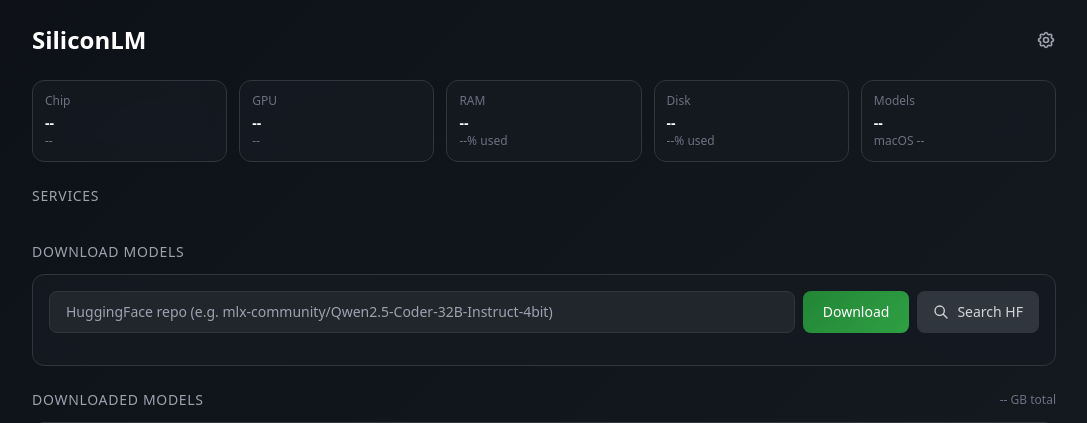
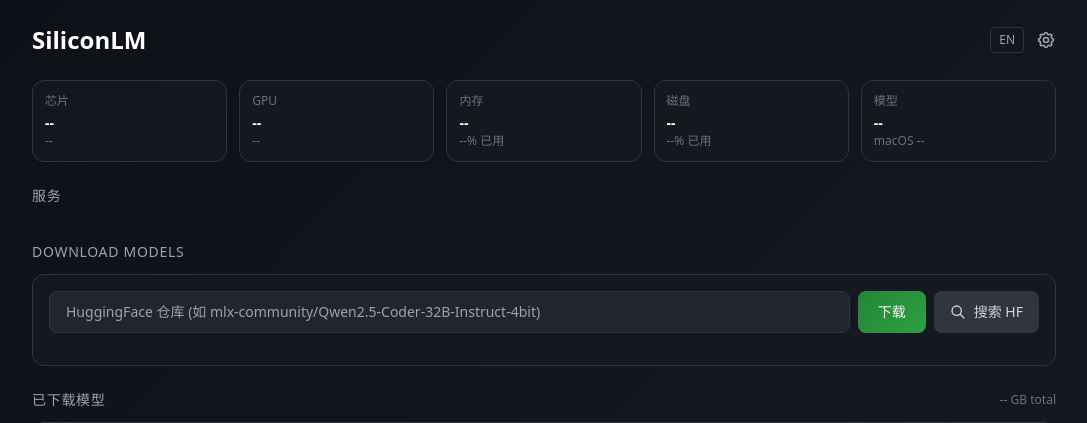
Before and after one commit to nxxxsooo/siliconlm, a Python web app: template templates/index.html in a window 1280 px wide. Shown: the top 423 px of the page, without its empty margins (96-1183 px from the left). Run offline with Jinja, Linux system fonts and the light colour scheme; the template is opened without the code that fills it, so the values that code supplies are empty; some libraries are stand-ins or nearby versions.

Commit message:
Add i18n support with Chinese/English toggle
- Language toggle button in header (EN/中文)
- Translations for all UI text (settings, stats, sections, buttons)
- Language preference saved to localStorage
- Dynamic translation via data-i18n attributes

```diff
--- a/templates/index.html
+++ b/templates/index.html
@@ -52,6 +52,7 @@
             <h1 class="text-2xl font-bold text-white">SiliconLM</h1>
             <div class="flex items-center gap-3">
                 <span id="refresh-indicator" class="text-xs text-gray-500"></span>
+                <button onclick="toggleLang()" class="text-gray-400 hover:text-white transition-colors text-xs font-medium px-2 py-1 rounded border border-dark-600 hover:border-dark-500" id="lang-toggle">EN</button>
                 <button onclick="toggleSettings()" class="text-gray-400 hover:text-white transition-colors" title="Settings">
                     <svg class="w-5 h-5" fill="none" stroke="currentColor" viewBox="0 0 24 24">
                         <path stroke-linecap="round" stroke-linejoin="round" stroke-width="2" d="M10.325 4.317c.426-1.756 2.924-1.756 3.35 0a1.724 1.724 0 002.573 1.066c1.543-.94 3.31.826 2.37 2.37a1.724 1.724 0 001.065 2.572c1.756.426 1.756 2.924 0 3.35a1.724 1.724 0 00-1.066 2.573c.94 1.543-.826 3.31-2.37 2.37a1.724 1.724 0 00-2.572 1.065c-.426 1.756-2.924 1.756-3.35 0a1.724 1.724 0 00-2.573-1.066c-1.543.94-3.31-.826-2.37-2.37a1.724 1.724 0 00-1.065-2.572c-1.756-.426-1.756-2.924 0-3.35a1.724 1.724 0 001.066-2.573c-.94-1.543.826-3.31 2.37-2.37.996.608 2.296.07 2.572-1.065z"></path>
@@ -64,28 +65,28 @@
         <!-- Settings Panel -->
         <div id="settings-panel" class="mb-6 hidden">
             <div class="card rounded-xl p-4">
-                <h2 class="text-sm font-medium text-gray-400 mb-4 uppercase tracking-wider">Settings</h2>
+                <h2 class="text-sm font-medium text-gray-400 mb-4 uppercase tracking-wider" data-i18n="settings">Settings</h2>
                 <div class="space-y-4">
                     <div>
-                        <label class="text-xs text-gray-500 block mb-1">Models Directory</label>
+                        <label class="text-xs text-gray-500 block mb-1" data-i18n="modelsDir">Models Directory</label>
                         <input type="text" id="settings-models-dir"
                                class="w-full bg-dark-700 border border-dark-600 rounded-lg px-3 py-2 text-sm focus:outline-none focus:border-accent">
                     </div>
                     <div>
-                        <label class="text-xs text-gray-500 block mb-1">Default Embedding Model</label>
+                        <label class="text-xs text-gray-500 block mb-1" data-i18n="defaultEmbedding">Default Embedding Model</label>
                         <select id="settings-embedding-model"
                                 class="w-full bg-dark-700 border border-dark-600 rounded-lg px-3 py-2 text-sm focus:outline-none focus:border-accent">
                             <option value="">Loading models...</option>
                         </select>
-                        <div class="text-xs text-gray-600 mt-1">Used when no model is specified in API requests</div>
+                        <div class="text-xs text-gray-600 mt-1" data-i18n="defaultEmbeddingHint">Used when no model is specified in API requests</div>
                     </div>
                     <div>
-                        <label class="text-xs text-gray-500 block mb-2">Services</label>
+                        <label class="text-xs text-gray-500 block mb-2" data-i18n="services">Services</label>
                         <div class="space-y-2" id="settings-services"></div>
                     </div>
                     <div class="flex gap-2">
-                        <button onclick="saveSettings()" class="btn-primary px-4 py-2 rounded-lg text-sm font-medium text-white">Save</button>
-                        <button onclick="toggleSettings()" class="bg-dark-600 hover:bg-dark-500 px-4 py-2 rounded-lg text-sm text-gray-300">Cancel</button>
+                        <button onclick="saveSettings()" class="btn-primary px-4 py-2 rounded-lg text-sm font-medium text-white" data-i18n="save">Save</button>
+                        <button onclick="toggleSettings()" class="bg-dark-600 hover:bg-dark-500 px-4 py-2 rounded-lg text-sm text-gray-300" data-i18n="cancel">Cancel</button>
                     </div>
                 </div>
             </div>
@@ -94,27 +95,27 @@
         <!-- System Stats -->
         <div class="grid grid-cols-2 md:grid-cols-5 gap-3 mb-6">
             <div class="card rounded-xl p-3">
-                <div class="text-xs text-gray-500 mb-1">Chip</div>
+                <div class="text-xs text-gray-500 mb-1" data-i18n="chip">Chip</div>
                 <div class="text-sm font-semibold text-white truncate" id="machine-chip">--</div>
                 <div class="text-xs text-gray-500" id="machine-cores">--</div>
             </div>
             <div class="card rounded-xl p-3">
-                <div class="text-xs text-gray-500 mb-1">GPU</div>
+                <div class="text-xs text-gray-500 mb-1" data-i18n="gpu">GPU</div>
                 <div class="text-sm font-semibold text-white" id="machine-gpu">--</div>
                 <div class="text-xs text-gray-500" id="machine-neural">--</div>
             </div>
             <div class="card rounded-xl p-3">
-                <div class="text-xs text-gray-500 mb-1">RAM</div>
+                <div class="text-xs text-gray-500 mb-1" data-i18n="ram">RAM</div>
                 <div class="text-sm font-semibold text-white"><span id="machine-ram">--</span></div>
-                <div class="text-xs text-gray-500"><span id="mem-percent">--%</span> used</div>
+                <div class="text-xs text-gray-500"><span id="mem-percent">--%</span> <span data-i18n="used">used</span></div>
             </div>
             <div class="card rounded-xl p-3">
-                <div class="text-xs text-gray-500 mb-1">Disk</div>
+                <div class="text-xs text-gray-500 mb-1" data-i18n="disk">Disk</div>
                 <div class="text-sm font-semibold text-white" id="disk-free">--</div>
-                <div class="text-xs text-gray-500"><span id="disk-percent">--%</span> used</div>
+                <div class="text-xs text-gray-500"><span id="disk-percent">--%</span> <span data-i18n="used">used</span></div>
             </div>
             <div class="card rounded-xl p-3">
-                <div class="text-xs text-gray-500 mb-1">Models</div>
+                <div class="text-xs text-gray-500 mb-1" data-i18n="models">Models</div>
                 <div class="text-sm font-semibold text-white" id="models-size">--</div>
                 <div class="text-xs text-gray-500">macOS <span id="machine-os">--</span></div>
             </div>
@@ -122,15 +123,15 @@
 
         <!-- Services -->
         <div class="mb-6">
-            <h2 class="text-sm font-medium text-gray-400 mb-3 uppercase tracking-wider">Services</h2>
+            <h2 class="text-sm font-medium text-gray-400 mb-3 uppercase tracking-wider" data-i18n="services">Services</h2>
             <div class="grid grid-cols-1 md:grid-cols-3 gap-3" id="services-container"></div>
         </div>
 
         <!-- Embeddings Activity (from 8766) -->
         <div id="activity-section" class="mb-6 hidden">
             <div class="flex items-center justify-between mb-3">
-                <h2 class="text-sm font-medium text-gray-400 uppercase tracking-wider">Embeddings Activity</h2>
-                <button id="activity-toggle" onclick="toggleActivity()" class="text-xs text-gray-500 hover:text-gray-300">
+                <h2 class="text-sm font-medium text-gray-400 uppercase tracking-wider" data-i18n="embeddingsActivity">Embeddings Activity</h2>
+                <button id="activity-toggle" onclick="toggleActivity()" class="text-xs text-gray-500 hover:text-gray-300" data-i18n="showMore">
                     Show more ▼
                 </button>
             </div>
@@ -146,12 +147,13 @@
                 <div class="flex gap-2 mb-4">
                     <div class="flex-1 relative">
                         <input type="text" id="download-input"
+                               data-i18n="hfRepoPlaceholder"
                                placeholder="HuggingFace repo (e.g. mlx-community/Qwen2.5-Coder-32B-Instruct-4bit)"
                                class="w-full bg-dark-700 border border-dark-600 rounded-lg px-4 py-2.5 text-sm focus:outline-none focus:border-accent focus:ring-1 focus:ring-accent/50 transition-all">
                         <div id="suggestions" class="absolute top-full left-0 right-0 bg-dark-700 border border-dark-600 rounded-b-lg hidden z-10 max-h-48 overflow-y-auto"></div>
                     </div>
                     <button onclick="startDownload()"
-                            class="btn-primary px-5 py-2.5 rounded-lg text-sm font-medium text-white transition-all">
+                            class="btn-primary px-5 py-2.5 rounded-lg text-sm font-medium text-white transition-all" data-i18n="download">
                         Download
                     </button>
                     <button onclick="openSearchModal()"
@@ -159,7 +161,7 @@
                         <svg class="w-4 h-4" fill="none" stroke="currentColor" viewBox="0 0 24 24">
                             <path stroke-linecap="round" stroke-linejoin="round" stroke-width="2" d="M21 21l-6-6m2-5a7 7 0 11-14 0 7 7 0 0114 0z"/>
                         </svg>
-                        Search HF
+                        <span data-i18n="searchHF">Search HF</span>
                     </button>
                 </div>
                 <div id="presets-container"></div>
@@ -168,26 +170,26 @@
 
         <!-- Active Downloads -->
         <div id="active-downloads-section" class="mb-6 hidden">
-            <h2 class="text-sm font-medium text-gray-400 mb-3 uppercase tracking-wider">Downloading</h2>
+            <h2 class="text-sm font-medium text-gray-400 mb-3 uppercase tracking-wider" data-i18n="downloading">Downloading</h2>
             <div id="active-downloads" class="space-y-3"></div>
         </div>
 
         <!-- Queue -->
         <div id="queue-section" class="mb-6 hidden">
-            <h2 class="text-sm font-medium text-gray-400 mb-3 uppercase tracking-wider">Queue</h2>
+            <h2 class="text-sm font-medium text-gray-400 mb-3 uppercase tracking-wider" data-i18n="queue">Queue</h2>
             <div id="queue-container" class="space-y-2"></div>
         </div>
 
         <!-- External Downloads -->
         <div id="downloads-section" class="mb-6 hidden">
-            <h2 class="text-sm font-medium text-gray-400 mb-3 uppercase tracking-wider">External Downloads</h2>
+            <h2 class="text-sm font-medium text-gray-400 mb-3 uppercase tracking-wider" data-i18n="externalDownloads">External Downloads</h2>
             <div id="downloads-container" class="space-y-2"></div>
         </div>
 
         <!-- Models -->
         <div class="mb-6">
             <div class="flex items-center justify-between mb-3">
-                <h2 class="text-sm font-medium text-gray-400 uppercase tracking-wider">Downloaded Models</h2>
+                <h2 class="text-sm font-medium text-gray-400 uppercase tracking-wider" data-i18n="downloadedModels">Downloaded Models</h2>
                 <span id="models-size" class="text-xs text-gray-500">-- GB total</span>
             </div>
             <div class="card rounded-xl overflow-hidden">
@@ -210,6 +212,63 @@
     </div>
 
     <script>
+        // ========== i18n ==========
+        const i18n = {
+            zh: {
+                settings: '设置', save: '保存', cancel: '取消',
+                modelsDir: '模型目录', defaultEmbedding: '默认嵌入模型',
+                defaultEmbeddingHint: 'API请求未指定模型时使用',
+                services: '服务', chip: '芯片', gpu: 'GPU', ram: '内存', disk: '磁盘', models: '模型',
+                used: '已用', cores: '核心', neuralEngine: '神经引擎',
+                embeddingsActivity: '嵌入活动', showMore: '展开 ▼', showLess: '收起 ▲',
+                downloading: '下载中', queue: '队列', externalDownloads: '外部下载',
+                downloadedModels: '已下载模型', name: '名称', size: '大小', actions: '操作',
+                download: '下载', pause: '暂停', resume: '恢复', delete: '删除', reveal: '定位',
+                searchHF: '搜索 HF', searchPlaceholder: '搜索 HuggingFace 嵌入模型...',
+                search: '搜索', noModels: '未找到模型', searching: '搜索中...',
+                searchHint: '搜索 HuggingFace 上的嵌入模型', trySearch: '试试: "bge", "gte", "e5", "nomic", "mxbai"',
+                addedToQueue: '已添加到队列', alreadyDownloaded: '已下载', settingsSaved: '设置已保存',
+                hfRepoPlaceholder: 'HuggingFace 仓库 (如 mlx-community/Qwen2.5-Coder-32B-Instruct-4bit)',
+                autoSelect: '(自动选择第一个可用)',
+            },
+            en: {
+                settings: 'Settings', save: 'Save', cancel: 'Cancel',
+                modelsDir: 'Models Directory', defaultEmbedding: 'Default Embedding Model',
+                defaultEmbeddingHint: 'Used when no model is specified in API requests',
+                services: 'Services', chip: 'Chip', gpu: 'GPU', ram: 'RAM', disk: 'Disk', models: 'Models',
+                used: 'used', cores: 'cores', neuralEngine: 'Neural Engine',
+                embeddingsActivity: 'Embeddings Activity', showMore: 'Show more ▼', showLess: 'Show less ▲',
+                downloading: 'Downloading', queue: 'Queue', externalDownloads: 'External Downloads',
+                downloadedModels: 'Downloaded Models', name: 'NAME', size: 'SIZE', actions: 'ACTIONS',
+                download: 'Download', pause: 'Pause', resume: 'Resume', delete: 'Delete', reveal: 'Reveal',
+                searchHF: 'Search HF', searchPlaceholder: 'Search HuggingFace for embedding models...',
+                search: 'Search', noModels: 'No models found', searching: 'Searching...',
+                searchHint: 'Search for embedding models on HuggingFace', trySearch: 'Try: "bge", "gte", "e5", "nomic", "mxbai"',
+                addedToQueue: 'Added to queue', alreadyDownloaded: 'Already downloaded', settingsSaved: 'Settings saved',
+                hfRepoPlaceholder: 'HuggingFace repo (e.g. mlx-community/Qwen2.5-Coder-32B-Instruct-4bit)',
+                autoSelect: '(Auto-select first available)',
+            }
+        };
+        let currentLang = localStorage.getItem('siliconlm-lang') || 'zh';
+
+        function t(key) { return i18n[currentLang][key] || i18n['en'][key] || key; }
+
+        function toggleLang() {
+            currentLang = currentLang === 'zh' ? 'en' : 'zh';
+            localStorage.setItem('siliconlm-lang', currentLang);
+            document.getElementById('lang-toggle').textContent = currentLang === 'zh' ? 'EN' : '中文';
+            applyTranslations();
+        }
+
+        function applyTranslations() {
+            document.querySelectorAll('[data-i18n]').forEach(el => {
+                const key = el.getAttribute('data-i18n');
+                if (el.tagName === 'INPUT') el.placeholder = t(key);
+                else el.textContent = t(key);
+            });
+        }
+
+        // ========== App State ==========
         let presets = [];
         let allModels = [];
         let sortField = 'size';
@@ -836,7 +895,7 @@
             if (!query) return;
 
             const resultsContainer = document.getElementById('hf-search-results');
-            resultsContainer.innerHTML = '<div class="text-center py-8 text-gray-500">Searching...</div>';
+            resultsContainer.innerHTML = `<div class="text-center py-8 text-gray-500">${t('searching')}</div>`;
 
             try {
                 const res = await fetch('/api/search/huggingface', {
@@ -852,7 +911,7 @@
                 }
 
                 if (!data.models || data.models.length === 0) {
-                    resultsContainer.innerHTML = '<div class="text-center py-8 text-gray-500">No models found</div>';
+                    resultsContainer.innerHTML = `<div class="text-center py-8 text-gray-500">${t('noModels')}</div>`;
                     return;
                 }
 
@@ -869,7 +928,7 @@
                         </div>
                         <button onclick="downloadFromSearch('${m.id}')"
                                 class="btn-primary px-3 py-1.5 rounded text-xs font-medium text-white ml-3">
-                            Download
+                            ${t('download')}
                         </button>
                     </div>
                 `).join('');
@@ -913,11 +972,12 @@
             <div class="p-4 border-b border-dark-600 flex items-center gap-3">
                 <div class="flex-1 relative">
                     <input type="text" id="hf-search-input"
+                           data-i18n="searchPlaceholder"
                            placeholder="Search HuggingFace for embedding models..."
                            class="w-full bg-dark-700 border border-dark-600 rounded-lg px-4 py-2.5 text-sm focus:outline-none focus:border-accent">
                 </div>
                 <button onclick="searchHuggingFace()"
-                        class="btn-primary px-4 py-2.5 rounded-lg text-sm font-medium text-white">
+                        class="btn-primary px-4 py-2.5 rounded-lg text-sm font-medium text-white" data-i18n="search">
                     Search
                 </button>
                 <button onclick="closeSearchModal()"
@@ -929,11 +989,17 @@
             </div>
             <div id="hf-search-results" class="flex-1 overflow-y-auto p-4 space-y-2">
                 <div class="text-center py-8 text-gray-500">
-                    Search for embedding models on HuggingFace<br>
-                    <span class="text-xs">Try: "bge", "gte", "e5", "nomic", "mxbai"</span>
+                    <span data-i18n="searchHint">Search for embedding models on HuggingFace</span><br>
+                    <span class="text-xs" data-i18n="trySearch">Try: "bge", "gte", "e5", "nomic", "mxbai"</span>
                 </div>
             </div>
         </div>
     </div>
+
+    <script>
+        // Initialize i18n
+        document.getElementById('lang-toggle').textContent = currentLang === 'zh' ? 'EN' : '中文';
+        applyTranslations();
+    </script>
 </body>
 </html>
```
